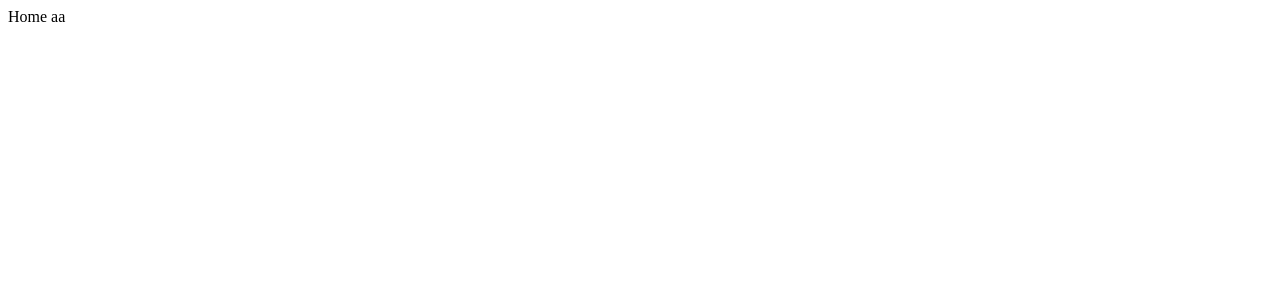
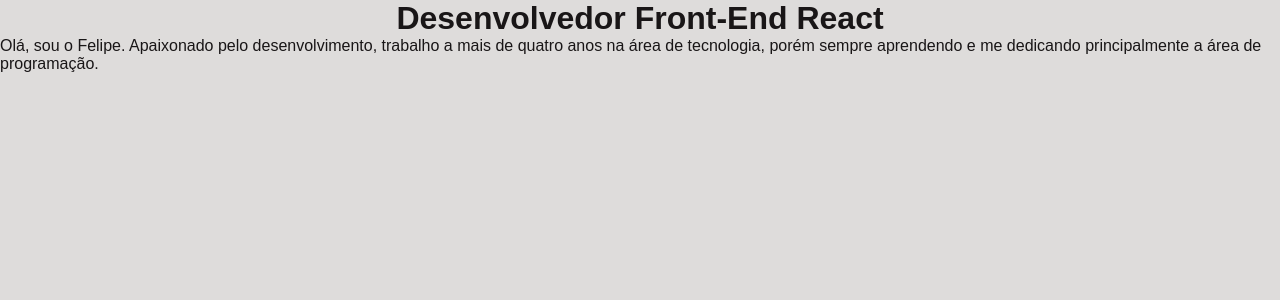
Before and after one commit to Felipe-alv-es/site-portifolio, a React (Create React App) app: page / in a window 1280 px wide. Shown: the top 300 px of the page. Built offline with nearby package versions, Linux system fonts and the light colour scheme.

Commit message:
chore(Site): Created global configuration with styled components

```diff
--- a/package.json
+++ b/package.json
@@ -9,6 +9,7 @@
     "react": "^18.2.0",
     "react-dom": "^18.2.0",
     "react-scripts": "5.0.1",
+    "styled-components": "^6.0.0-rc.3",
     "web-vitals": "^2.1.4"
   },
   "scripts": {
--- a/src/App.js
+++ b/src/App.js
@@ -1,4 +1,4 @@
-import Home from "./pages/Home/Home";
+import Home from "./components/Home/Home";
 
 function App() {
   return (
--- /dev/null
+++ b/src/assets/styles/global.js
@@ -0,0 +1,16 @@
+import { createGlobalStyle } from "styled-components";
+
+export default createGlobalStyle`
+    * {
+        margin: 0;
+        padding: 0;
+        box-sizing: border-box;
+        font-family: sans-serif;
+    }
+
+    body {
+        font-size: 16px;
+        background: #dedcdb;
+        color: #191617;
+    }
+`;
--- /dev/null
+++ b/src/components/Home/Home.js
@@ -0,0 +1,17 @@
+import React from "react";
+import { StyledContainer } from "./Home.style.ts";
+
+const Home = () => {
+  return (
+    <StyledContainer>
+      <h1>Desenvolvedor Front-End React</h1>
+      <p>
+        Olá, sou o Felipe. Apaixonado pelo desenvolvimento, trabalho a mais de
+        quatro anos na área de tecnologia, porém sempre aprendendo e me
+        dedicando principalmente a área de programação.
+      </p>
+    </StyledContainer>
+  );
+};
+
+export default Home;
--- /dev/null
+++ b/src/components/Home/Home.style.ts
@@ -0,0 +1,6 @@
+import styled from 'styled-components'
+
+export const StyledContainer = styled.div`
+  display: grid;
+  place-items: center;
+`
--- a/src/index.js
+++ b/src/index.js
@@ -1,10 +1,12 @@
 import React from "react";
 import ReactDOM from "react-dom/client";
 import App from "./App";
+import GlobalStyles from "./assets/styles/global";
 
 const root = ReactDOM.createRoot(document.getElementById("root"));
 root.render(
   <React.StrictMode>
     <App />
+    <GlobalStyles />
   </React.StrictMode>
 );
--- a/src/pages/Home/Home.js
+++ /dev/null
@@ -1,8 +0,0 @@
-import React from "react";
-import getBackgroundStyle from "./Home.style.ts";
-
-const Home = () => {
-  return <div>Home aa</div>;
-};
-
-export default Home;
--- a/src/pages/Home/Home.style.ts
+++ /dev/null
@@ -1,5 +0,0 @@
-const getBackgroundStyle = () => {
-  return (
-    ''
-  )
-}
```
Also changed, not shown: 1 other file (tests, documents, lock files or other folders).
